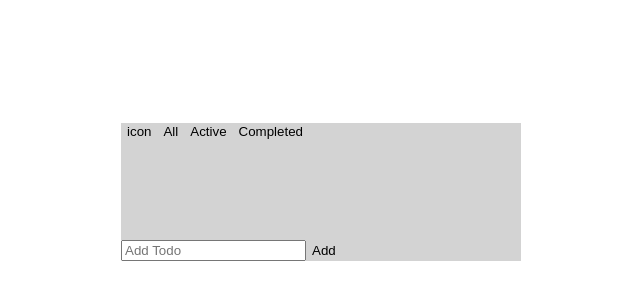
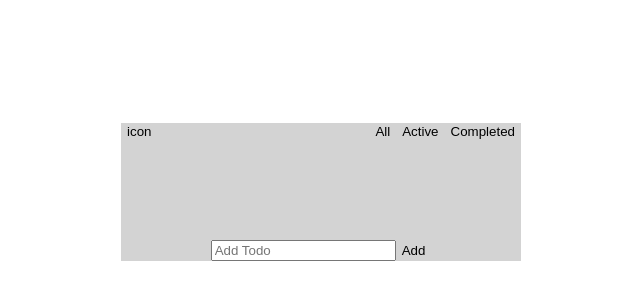
Before and after one commit to oqoqoh/project-todo, a React (Create React App) app: page / in a window 1280 px wide. Shown: the part 208-508 px from the top of the page, without its empty margins (319-959 px from the left). Built offline with nearby package versions, Linux system fonts and the light colour scheme.

Commit message:
💄 header, footer css 정렬 수정

```diff
--- a/src/components/footer/Footer.jsx
+++ b/src/components/footer/Footer.jsx
@@ -11,7 +11,7 @@ export default function Footer({ addTodoList }) {
         setTodoInput('');
     };
     return (
-        <footer>
+        <footer style={{ display: 'flex', justifyContent: 'center' }}>
             <form onSubmit={handleSubmit}>
                 <input type="text" placeholder="Add Todo" value={todoInput} onChange={handleInput}></input>
                 <button type="subnit">Add</button>
--- a/src/components/header/Header.jsx
+++ b/src/components/header/Header.jsx
@@ -5,8 +5,9 @@ export default function Header({ changeShowMode }) {
         changeShowMode(status);
     };
     return (
-        <header>
+        <header style={{ display: 'flex', justifyContent: 'space-between' }}>
             <button type="button">icon</button>
+            <div>
                 <button type="button" onClick={() => handleButtons('all')}>
                     All
                 </button>
@@ -16,6 +17,7 @@ export default function Header({ changeShowMode }) {
                 <button type="button" onClick={() => handleButtons('completed')}>
                     Completed
                 </button>
+            </div>
         </header>
     );
 }
```
Lines whose indentation alone changed are shown as unchanged.
